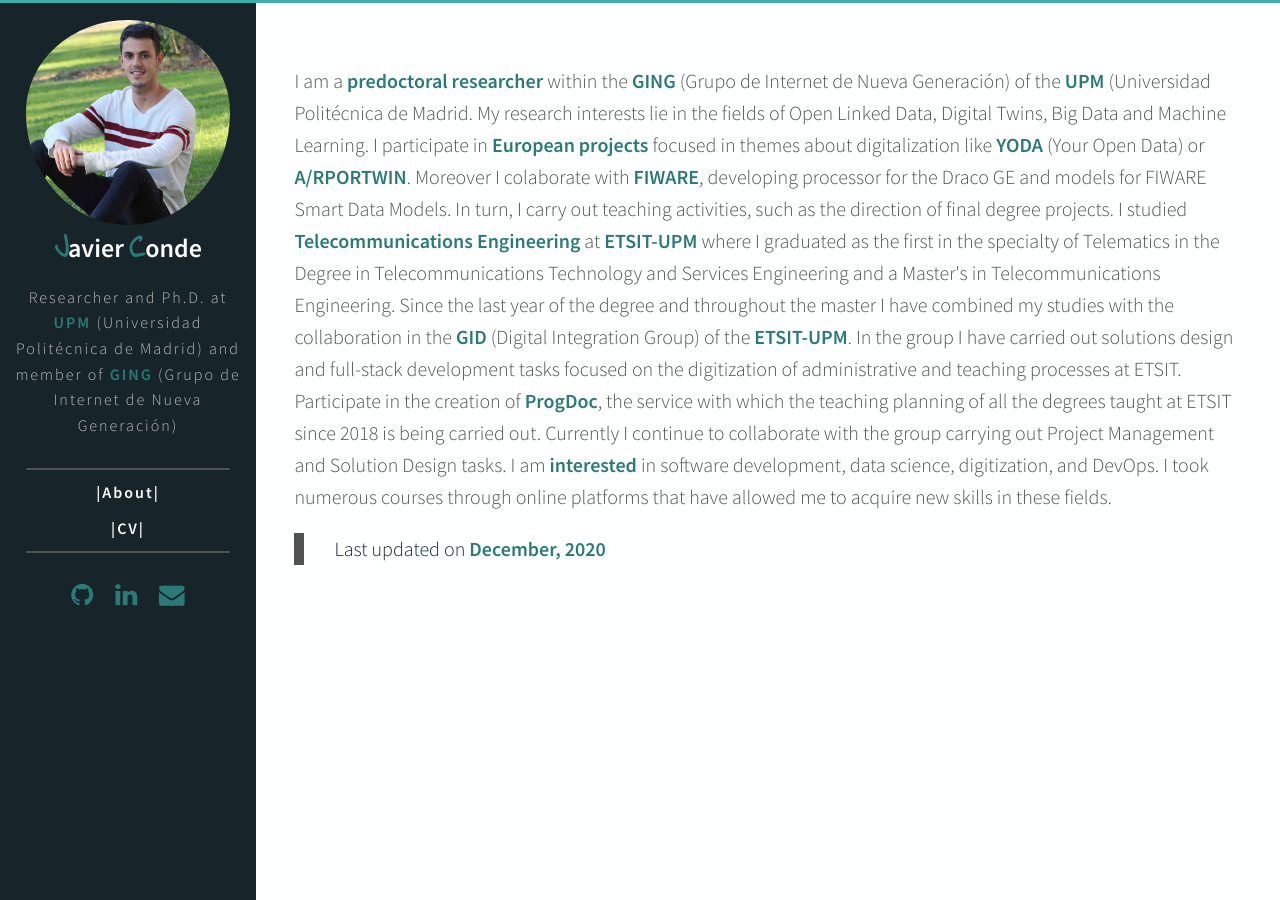
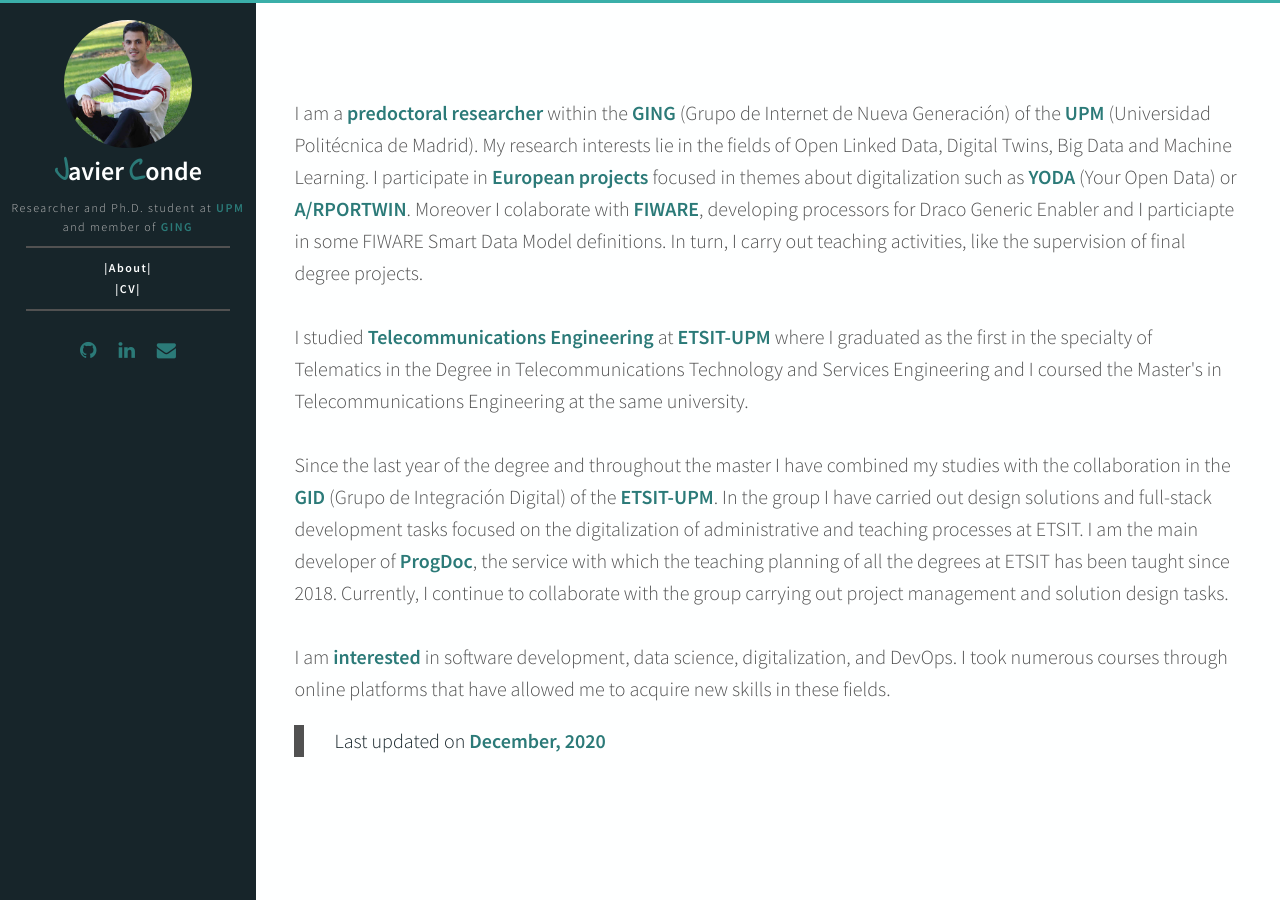
Before and after one commit to javicond3/javicond3.github.io, a Jekyll site: the page built from about_text.md, in a window 1280 px wide. Built offline with Jekyll 4.4.1, drawn with Linux system fonts in a browser that asks for light colours; our own code applies the rules of GitHub Pages for plain Markdown files.

Commit message:
update about

```diff
--- a/_config.yml
+++ b/_config.yml
@@ -1,6 +1,6 @@
 title:              "Javier Conde"
 special_title:      "<span class='special_title'>J</span><span>avier</span> <span class='special_title'> C</span><span>onde</span>"
-description:        "Researcher and Ph.D. at <a href='https://www.upm.es/' target='_blank'> UPM </a> (Universidad Politécnica de Madrid) and member of <a href='http://ging.github.io/' target='_blank'> GING </a> (Grupo de Internet de Nueva Generación)"
+description:        "Researcher and Ph.D. student at <a href='https://www.upm.es/' target='_blank'> UPM </a> and member of <a href='http://ging.github.io/' target='_blank'> GING </a>"
 
 url:                "null"
 author:             "javicond3"
--- a/_layouts/cv.html
+++ b/_layouts/cv.html
@@ -4,7 +4,7 @@
 ---
 
 {% if site.cv_link %}
-    <iframe class="cv" src="{{site.cv_link}}#zoom=110" width="100%" height="1050px"></iframe>
+    <iframe class="cv" src="{{site.cv_link}}#zoom=100" width="100%" height="1300px"></iframe>
 {% else %}
    <h2> No CSV found </h2>
 {% endif %}
--- a/about_text.md
+++ b/about_text.md
@@ -1,10 +1,21 @@
 <p class="heavy-title">
 
- I am a <span class="marked">predoctoral researcher</span> within the <a href='http://ging.github.io/' target='_blank'>GING</a> (Grupo de Internet de Nueva Generación) of the <a href='https://www.upm.es/' target='_blank'>UPM</a> (Universidad Politécnica de Madrid. My research interests lie in the fields of Open Linked Data, Digital Twins, Big Data and Machine Learning. I participate in <span class="marked">European projects</span> focused in themes about digitalization like <a href='http://yoda.dit.upm.es/' target='_blank'>YODA</a> (Your Open Data) or <a href='https://www.fci3.es/arportwin/' target='_blank'>A/RPORTWIN</a>. Moreover I colaborate with <a href='https://www.fiware.org/' target='_blank'>FIWARE</a>, developing processor for the Draco GE and models for FIWARE Smart Data Models. In turn, I carry out teaching activities, such as the direction of final degree projects.
+ <br>
 
- I studied <span class="marked">Telecommunications Engineering</span> at <a href='https://www.etsit.upm.es/' target='_blank'>ETSIT-UPM</a> where I graduated as the first in the specialty of Telematics in the Degree in Telecommunications Technology and Services Engineering and a Master's in Telecommunications Engineering.
+ I am a <span class="marked">predoctoral researcher</span> within the <a href='http://ging.github.io/' target='_blank'>GING</a> (Grupo de Internet de Nueva Generación) of the <a href='https://www.upm.es/' target='_blank'>UPM</a> (Universidad Politécnica de Madrid). My research interests lie in the fields of Open Linked Data, Digital Twins, Big Data and Machine Learning. I participate in <span class="marked">European projects</span> focused in themes about digitalization such as <a href='http://yoda.dit.upm.es/' target='_blank'>YODA</a> (Your Open Data) or <a href='https://www.fci3.es/arportwin/' target='_blank'>A/RPORTWIN</a>. Moreover I colaborate with <a href='https://www.fiware.org/' target='_blank'>FIWARE</a>, developing processors for Draco Generic Enabler and I particiapte in some FIWARE Smart Data Model definitions. In turn, I carry out teaching activities, like the supervision of final degree projects.
 
- Since the last year of the degree and throughout the master I have combined my studies with the collaboration in the <span class="marked">GID</span> (Digital Integration Group) of the <a href='https://www.etsit.upm.es/' target='_blank'>ETSIT-UPM</a>. In the group I have carried out solutions design and full-stack development tasks focused on the digitization of administrative and teaching processes at ETSIT. Participate in the creation of <span class='marked'>ProgDoc</span>, the service with which the teaching planning of all the degrees taught at ETSIT since 2018 is being carried out. Currently I continue to collaborate with the group carrying out Project Management and Solution Design tasks.
+<br>
+<br>
 
- I am <span class="marked">interested</span> in software development, data science, digitization, and DevOps. I took numerous courses through online platforms  that have allowed me to acquire new skills in these fields.
+ I studied <span class="marked">Telecommunications Engineering</span> at <a href='https://www.etsit.upm.es/' target='_blank'>ETSIT-UPM</a> where I graduated as the first in the specialty of Telematics in the Degree in Telecommunications Technology and Services Engineering and I coursed the Master's in Telecommunications Engineering at the same university.
+
+<br>
+<br>
+
+ Since the last year of the degree and throughout the master I have combined my studies with the collaboration in the <span class="marked">GID</span> (Grupo de Integración Digital) of the <a href='https://www.etsit.upm.es/' target='_blank'>ETSIT-UPM</a>. In the group I have carried out design solutions and full-stack development tasks focused on the digitalization of administrative and teaching processes at ETSIT. I am the main developer of <span class='marked'>ProgDoc</span>, the service with which the teaching planning of all the degrees at ETSIT has been taught since 2018. Currently, I continue to collaborate with the group carrying out project management and solution design tasks.
+
+<br>
+<br>
+
+ I am <span class="marked">interested</span> in software development, data science, digitalization, and DevOps. I took numerous courses through online platforms  that have allowed me to acquire new skills in these fields.
 </p>
--- a/style.scss
+++ b/style.scss
@@ -162,7 +162,7 @@
     margin-right: 4vw;
     margin-top: 1rem;
     @media (min-width: 38em) {
-        font-size: 2vw;
+        font-size: 1.5vw;
         margin-left: 0.7vw;
         margin-right: 0.7vw;
     }
@@ -209,9 +209,9 @@
     padding: 0.5rem 0rem 0.5rem 0rem;
     .img-circle {
         border-radius: 50%;
-        width: 80%;
+        width: 50%;
         margin: auto;
-        padding-top: 1rem;
+        margin-top: 1rem;
     }
     h3 {
         margin-top: 0;
@@ -224,7 +224,8 @@
         width: 100%;
         text-align: center;
         color: $seventh-color;
-        padding: 10px;
+        padding: 0px 3px 0px 3px;
+        margin-bottom: 0px;
     }
     .social {
         height: auto;
@@ -244,8 +245,8 @@
         }
         p {
             padding: 0;
-            margin-top: 0.5rem;
-            margin-bottom: 0.5rem;
+            margin-top: 0.1rem;
+            margin-bottom: 0.1rem;
         }
     }
     @media (min-width: 38em) {
@@ -253,13 +254,22 @@
         width: 20%;
         height: 100%;
         padding: 0;
+        overflow-y: auto;
         p {
-            font-size: 16px;
+            font-size: 12px;
             text-align: center;
-            letter-spacing: 2px;
+            letter-spacing: 1.5px;
         }
         .social {
             margin-left: 0px;
+        }
+        .profile-nav {
+            p {
+                padding: 0;
+                margin-top: 0.1rem;
+                margin-bottom: 0.1srem;
+                font-size: 12px;
+            }
         }
     }
 }
```
